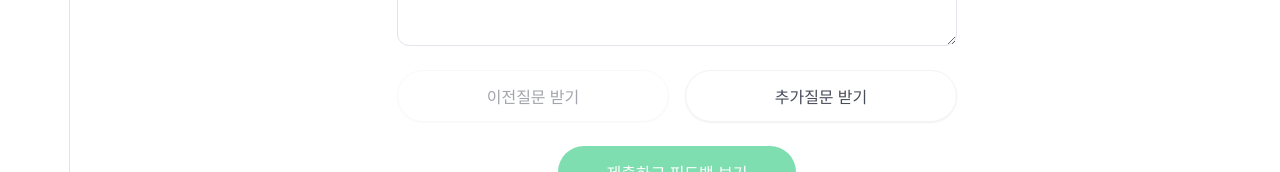
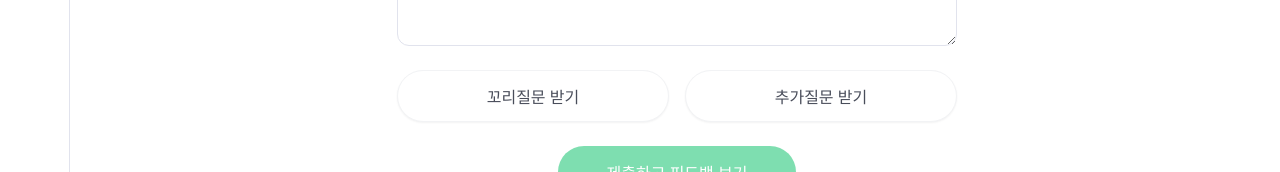
Before and after one commit to EFUB-SWS-MANDO/Frontend, a React (Vite) app: page /ai/interview/session in a window 1280 px wide. Shown: the part 335-507 px from the top of the page. Built offline with nearby package versions, Linux system fonts and the light colour scheme; no server answers.

Commit message:
[design] #42 시안 확인 반영 - 꼬리질문 받기 버튼으로 수정

```diff
--- a/src/features/ai/api/useInterview.js
+++ b/src/features/ai/api/useInterview.js
@@ -26,9 +26,9 @@ export function useInterview() {
     setQuestionIndex((prev) => (prev + 1) % MOCK_INTERVIEW_QUESTIONS.length);
   };
 
-  const prevQuestion = () => {
+  const followUpQuestion = () => {
     setFeedback(null);
-    setQuestionIndex((prev) => Math.max(prev - 1, 0));
+    setQuestionIndex((prev) => (prev + 1) % MOCK_INTERVIEW_QUESTIONS.length);
   };
 
   return {
@@ -37,8 +37,7 @@ export function useInterview() {
     isSubmitting,
     submitAnswer,
     nextQuestion,
-    prevQuestion,
-    hasPrevQuestion: questionIndex > 0,
+    followUpQuestion,
     summary: MOCK_INTERVIEW_SUMMARY,
   };
 }
--- a/src/pages/ai/InterviewSessionPage.jsx
+++ b/src/pages/ai/InterviewSessionPage.jsx
@@ -18,8 +18,7 @@ function InterviewSessionPage() {
     isSubmitting,
     submitAnswer,
     nextQuestion,
-    prevQuestion,
-    hasPrevQuestion,
+    followUpQuestion,
   } = useInterview();
 
   const isFeedbackStep = feedback !== null;
@@ -35,8 +34,8 @@ function InterviewSessionPage() {
     resetAnswerState();
   };
 
-  const handlePrevQuestion = () => {
-    prevQuestion();
+  const handleFollowUpQuestion = () => {
+    followUpQuestion();
     resetAnswerState();
   };
 
@@ -89,12 +88,8 @@ function InterviewSessionPage() {
       ) : (
         <>
           <ButtonRow>
-            <SubButton
-              type="button"
-              disabled={!hasPrevQuestion}
-              onClick={handlePrevQuestion}
-            >
-              이전질문 받기
+            <SubButton type="button" onClick={handleFollowUpQuestion}>
+              꼬리질문 받기
             </SubButton>
             <SubButton type="button" onClick={handleNextQuestion}>
               추가질문 받기
```
